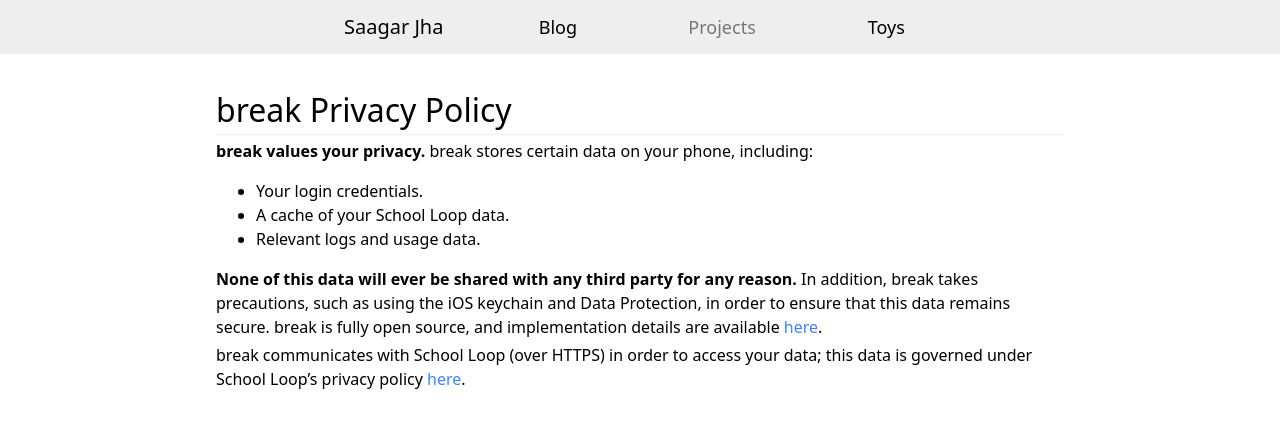
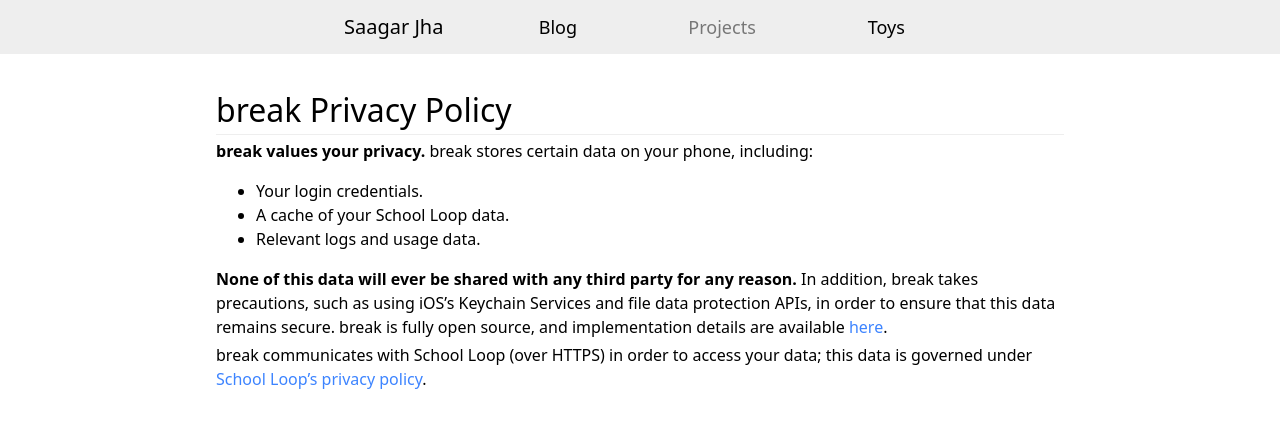
Before and after one commit to saagarjha/saagarjha.github.io, a Jekyll site: the page built from projects/break/privacy-policy/index.md, in a window 1280 px wide. Shown: the top 428 px of the page. Built offline with Jekyll 4.4.1, drawn with Linux system fonts in a browser that asks for light colours.

Commit message:
Update break privacy policy

```diff
--- a/projects/break/privacy-policy/index.md
+++ b/projects/break/privacy-policy/index.md
@@ -10,6 +10,6 @@
 * A cache of your School Loop data.
 * Relevant logs and usage data.
 
-**None of this data will ever be shared with any third party for any reason.** In addition, break takes precautions, such as using the iOS keychain and Data Protection, in order to ensure that this data remains secure. break is fully open source, and implementation details are available [here](https://github.com/saagarjha/break).
+**None of this data will ever be shared with any third party for any reason.** In addition, break takes precautions, such as using iOS's Keychain Services and file data protection APIs, in order to ensure that this data remains secure. break is fully open source, and implementation details are available [here](https://github.com/saagarjha/break).
 
-break communicates with School Loop (over HTTPS) in order to access your data; this data is governed under School Loop's privacy policy [here](http://www.schoolloop.com/about-us/privacy-policy/).
+break communicates with School Loop (over HTTPS) in order to access your data; this data is governed under [School Loop's privacy policy](https://schoolloop.com/privacy-statement).
```
